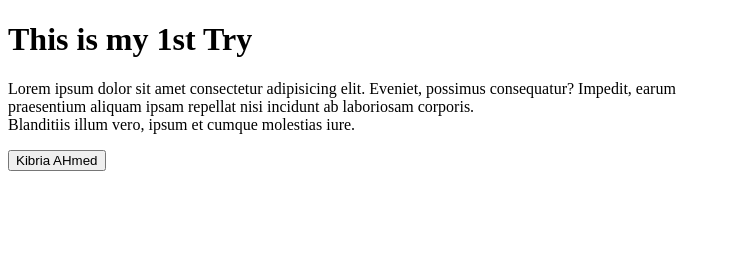
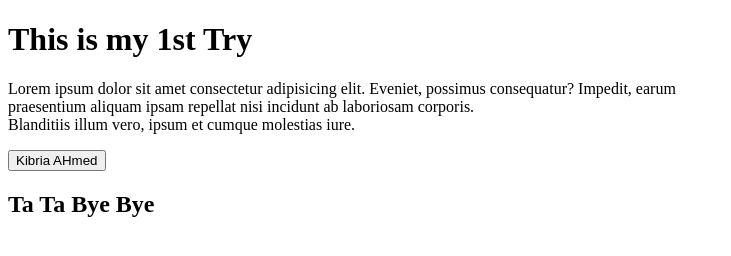
Before and after one commit to coderkibria/firsttry, a plain HTML site: page index.html in a window 1280 px wide. Shown: the whole page, without its empty margins (0-731 px from the left). Drawn offline with Linux system fonts and the light colour scheme.

Commit message:
Updated code to include new features

```diff
--- a/index.html
+++ b/index.html
@@ -9,5 +9,6 @@
     <h1> This is my 1st Try</h1>
     <p>Lorem ipsum dolor sit amet consectetur adipisicing elit. Eveniet, possimus consequatur? Impedit, earum <br> praesentium aliquam ipsam repellat nisi incidunt ab laboriosam corporis.<br> Blanditiis illum vero, ipsum et cumque molestias iure.</p>
     <button> Kibria AHmed </button>
+    <h2> Ta Ta Bye Bye</h2>
 </body>
 </html>
```
Also changed, not shown: style.css (added).
